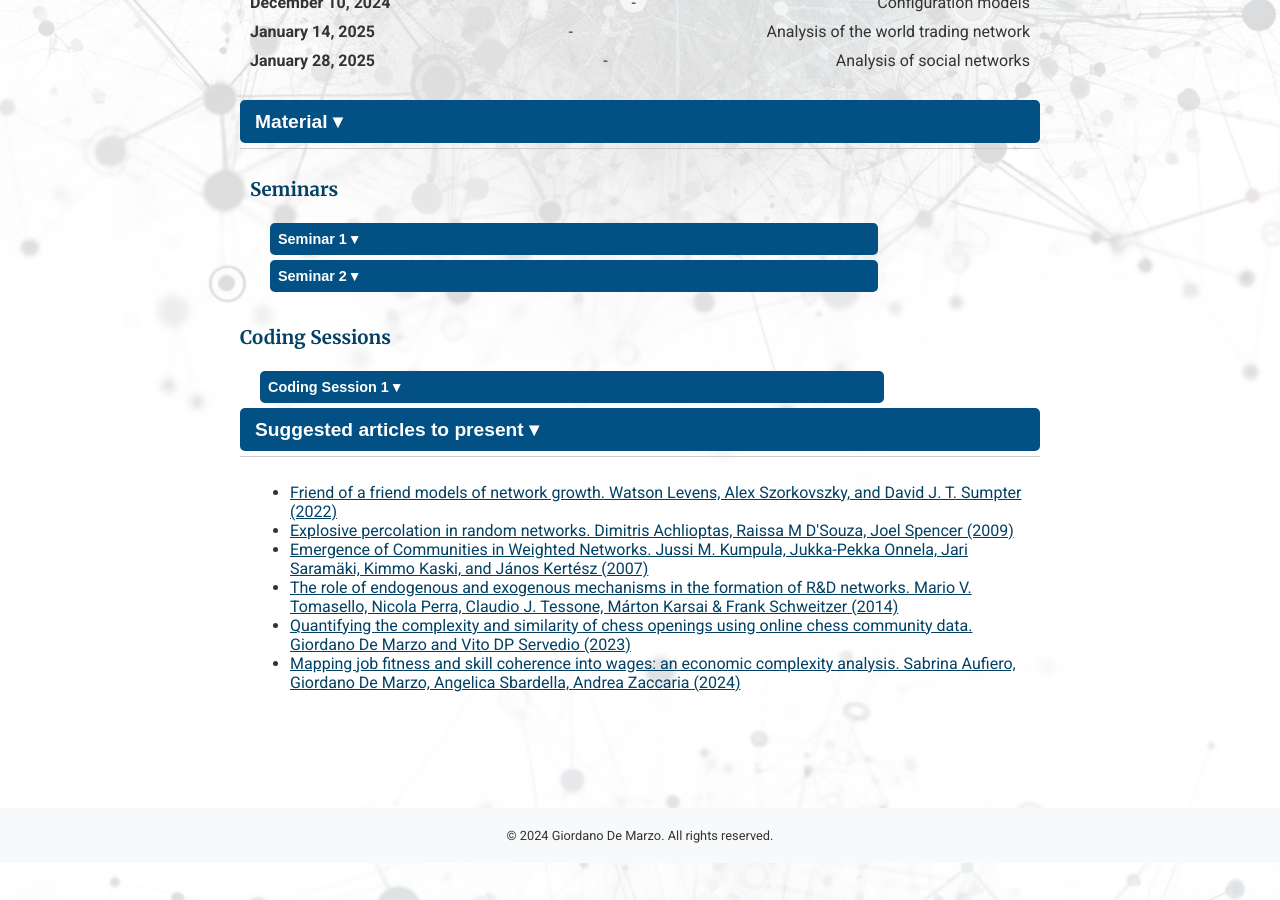
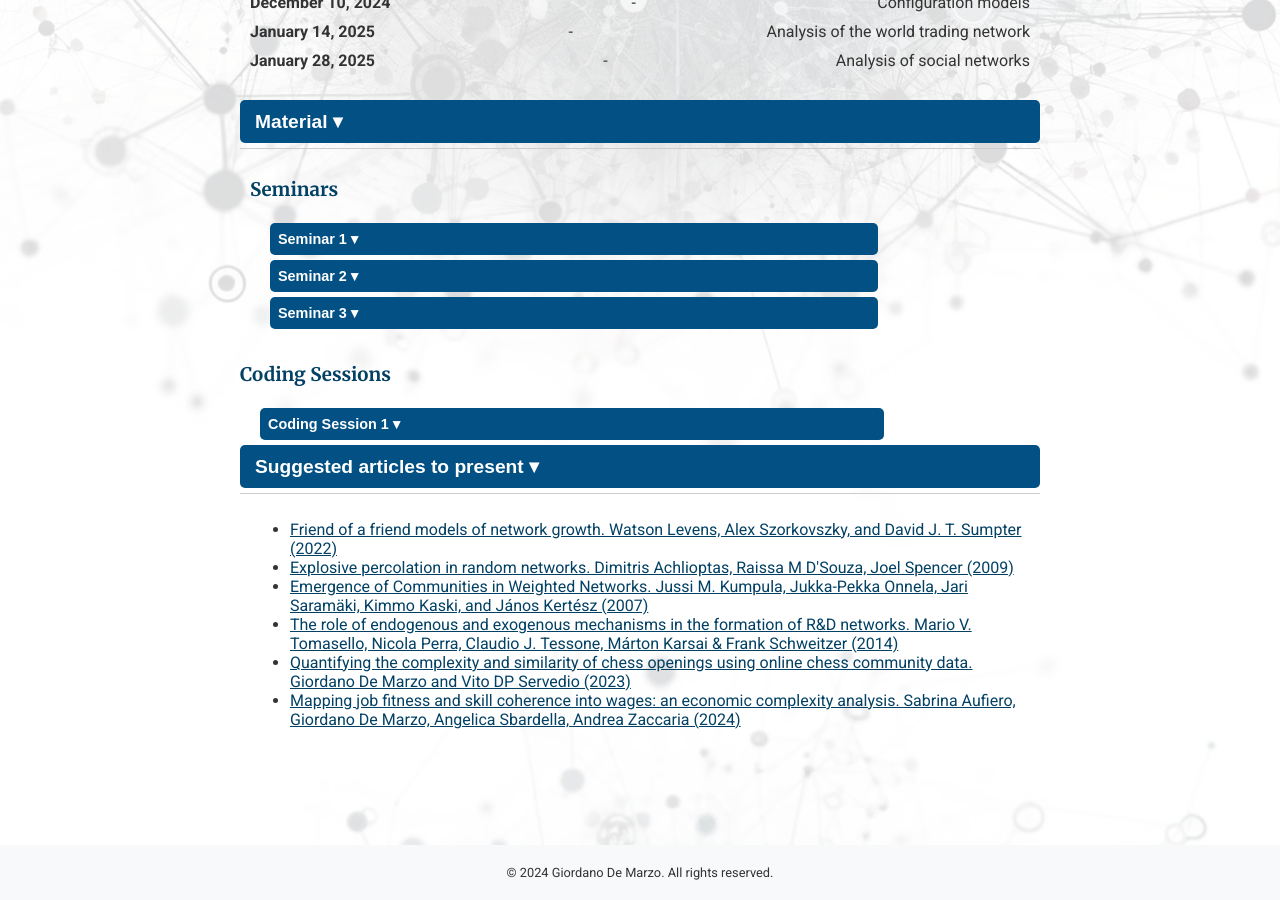
Before and after one commit to giordano-demarzo/giordano-demarzo.github.io, a Jekyll site: the page built from Network_Science.markdown, in a window 1280 px wide and 900 px high, scrolled down 1917 px. Built offline with Jekyll 4.4.1, drawn with Linux system fonts in a browser that asks for light colours.

Commit message:
Third Seminar

```diff
--- a/Network_Science.markdown
+++ b/Network_Science.markdown
@@ -145,6 +145,20 @@
                    </ul>
            </div>
        </div>
+       <div class="nested-accordion">
+           <button class="nested-accordion-button">Seminar 3 &#9662;</button>
+           <div class="nested-accordion-content">
+               <h4>Readings and Slides</h4>
+                   <ul>
+                       <li><a href="/files/network_science/Network_Science_3.pdf">Slides</a></li>
+                       <li><a href="https://networksciencebook.com/chapter/3">Network Science. Chapter 3. AL Barabasi</a></li>
+                   </ul>
+               <h4>Additional Reading</h4>
+                   <ul>
+                       <li><a href="https://networksciencebook.com/chapter/8#robustness">Network Science. Section 8.3. AL Barabasi</a></li>
+                   </ul>
+           </div>
+       </div>
     </div>
 
     <h3> Coding Sessions </h3>
```
Also changed, not shown: 2 other files.
